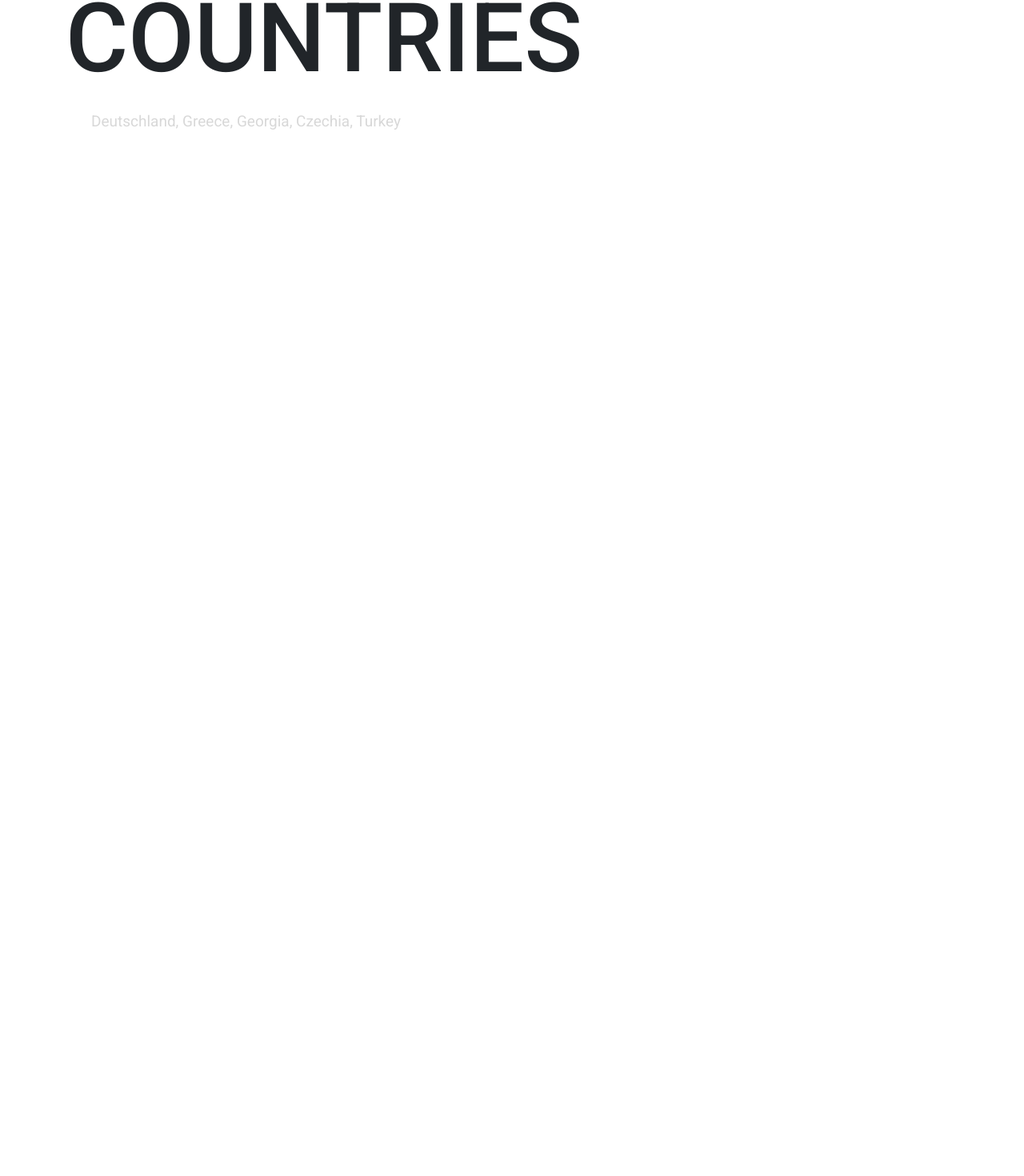
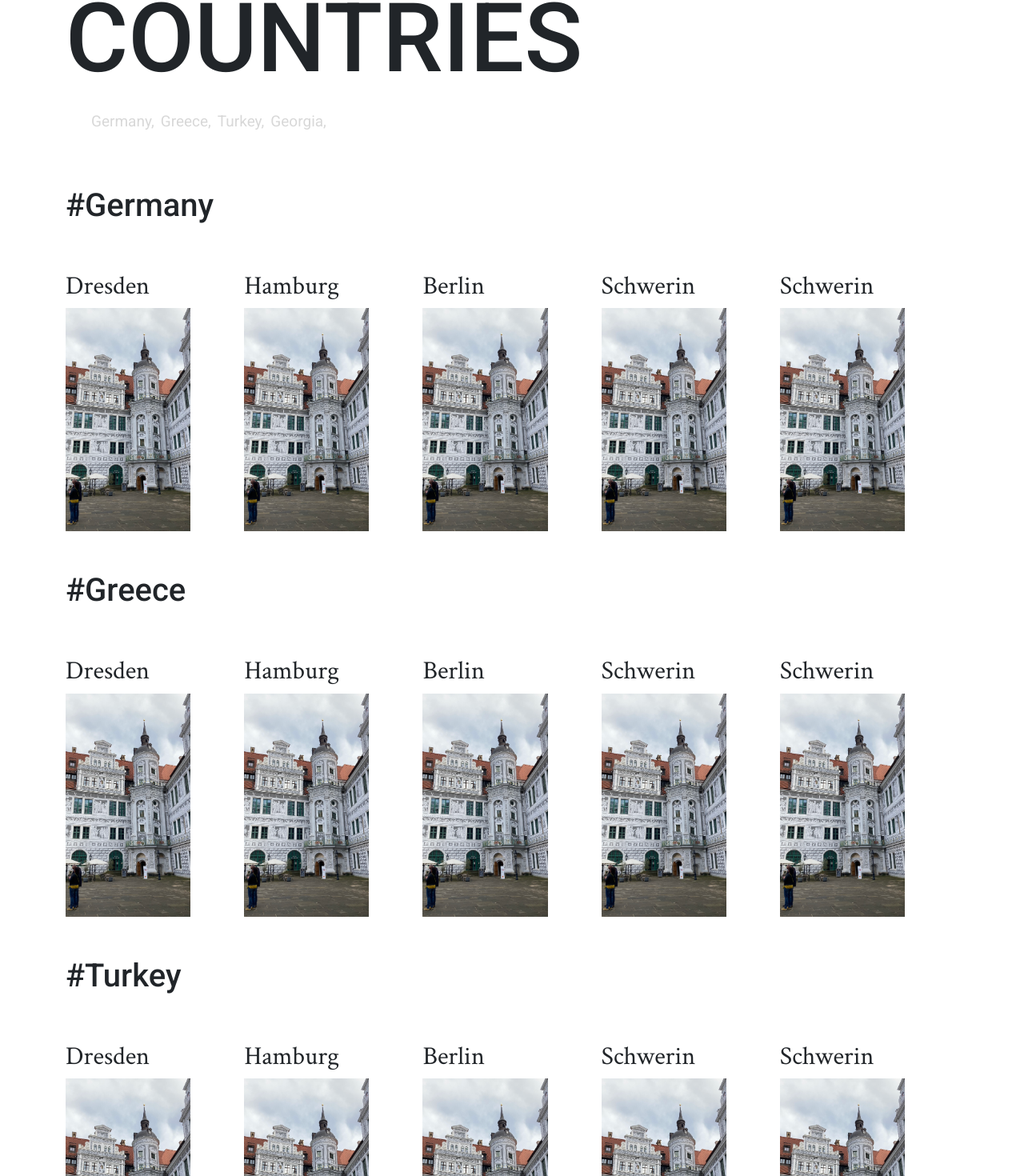
Before and after one commit to meralkk/travel-guide, a React (Vite) app: page / in a window 1280 px wide. Shown: the part 154-1624 px from the top of the page at 80% size. Before the commit the page ends 800 px from the top, so only its background shows below. Built offline with nearby package versions, Linux system fonts and the light colour scheme; a web font is replaced by a local one.

Commit message:
Update Countries component to display cities with scrolling feature; add CSS for new components

```diff
--- a/src/components/Countries/Countries.css
+++ b/src/components/Countries/Countries.css
@@ -2,3 +2,19 @@
   color: black;
   transition: color 0.5s ease-in-out;
 }
+
+.cities-image{
+  width: 70%;
+}
+
+.cities{
+  display: flex;
+  flex-direction: row;
+  align-items: flex-start;
+  justify-content: flex-start;
+  overflow-x: auto;
+}
+
+.cities::-webkit-scrollbar {
+  display: none;
+}
--- a/src/components/Countries/Countries.jsx
+++ b/src/components/Countries/Countries.jsx
@@ -1,10 +1,12 @@
-import React from "react";
 import "./Countries.css";
 import { Container, Row, Col } from "react-bootstrap";
 import "bootstrap/dist/css/bootstrap.min.css";
-import dresden from "../../assets/germany/germany.jpg";
+import germany from '../../assets/germany/germany.jpg'
+import Spacer from "../Spacer/Spacer";
 
 const Countries = () => {
+
+
   return (
     <Container className="countries">
       <Row>
@@ -16,11 +18,82 @@ const Countries = () => {
         <Col>
           <div className="menu">
             <ul>
-              <li>Deutschland, Greece, Georgia, Czechia, Turkey</li>
+            <li><a href="#germany">Germany</a>,</li>
+            <li><a href="#greece">Greece</a>,</li>
+            <li><a href="#turkey">Turkey</a>,</li>
+              <li>Georgia,</li>
             </ul>
           </div>
         </Col>
       </Row>
+      <Row>
+        <Col id="germany">
+        <Spacer/>
+        <h1>#Germany</h1>
+        <Spacer/>
+        <div className="cities">
+          <Col><h2>Dresden</h2>
+          <img className="cities-image" src={germany} alt="" /></Col>
+          <Col><h2>Hamburg</h2>
+          <img className="cities-image" src={germany} alt="" /></Col>
+          <Col><h2>Berlin</h2>
+          <img className="cities-image" src={germany} alt="" /></Col>
+          <Col><h2>Schwerin</h2>
+          <img className="cities-image" src={germany} alt="" /></Col>
+          <Col><h2>Schwerin</h2>
+          <img className="cities-image" src={germany} alt="" /></Col>
+
+
+        </div>
+        </Col>
+
+      </Row>
+      <Row>
+        <Col id="greece">
+        <Spacer/>
+        <h1>#Greece</h1>
+        <Spacer/>
+        <div className="cities">
+          <Col><h2>Dresden</h2>
+          <img className="cities-image" src={germany} alt="" /></Col>
+          <Col><h2>Hamburg</h2>
+          <img className="cities-image" src={germany} alt="" /></Col>
+          <Col><h2>Berlin</h2>
+          <img className="cities-image" src={germany} alt="" /></Col>
+          <Col><h2>Schwerin</h2>
+          <img className="cities-image" src={germany} alt="" /></Col>
+          <Col><h2>Schwerin</h2>
+          <img className="cities-image" src={germany} alt="" /></Col>
+
+
+        </div>
+        </Col>
+
+      </Row>
+      <Row>
+        <Col id="turkey">
+        <Spacer/>
+        <h1>#Turkey</h1>
+        <Spacer/>
+        <div className="cities">
+          <Col><h2>Dresden</h2>
+          <img className="cities-image" src={germany} alt="" /></Col>
+          <Col><h2>Hamburg</h2>
+          <img className="cities-image" src={germany} alt="" /></Col>
+          <Col><h2>Berlin</h2>
+          <img className="cities-image" src={germany} alt="" /></Col>
+          <Col><h2>Schwerin</h2>
+          <img className="cities-image" src={germany} alt="" /></Col>
+          <Col><h2>Schwerin</h2>
+          <img className="cities-image" src={germany} alt="" /></Col>
+
+
+        </div>
+        </Col>
+
+      </Row>
+
+
     </Container>
   );
 };
--- /dev/null
+++ b/src/components/Spacer/Spacer.css
@@ -0,0 +1,4 @@
+.spacer {
+    padding-bottom: 50px;
+
+}
--- /dev/null
+++ b/src/components/Spacer/Spacer.jsx
@@ -0,0 +1,10 @@
+import React from 'react'
+import './Spacer.css'
+
+const Spacer = () => {
+  return (
+    <div className='spacer'></div>
+  )
+}
+
+export default Spacer
--- a/src/index.css
+++ b/src/index.css
@@ -5,7 +5,7 @@
   padding: 0;
   margin: 0;
   box-sizing: border-box;
-  font-family: "Roboto", "Crimson Text", cursive;
+  font-family: "Roboto", "Crimson Text";
   scroll-behavior: smooth;
   text-decoration: none;
   list-style: none;
@@ -13,6 +13,16 @@
 
 body{
   min-height: 100vh;
+  overflow-x: hidden;
+}
+
+html {
+  overflow-x: hidden;
+}
+
+h2{
+  font-family: "Crimson Text";
+
 }
 
 a{
```
